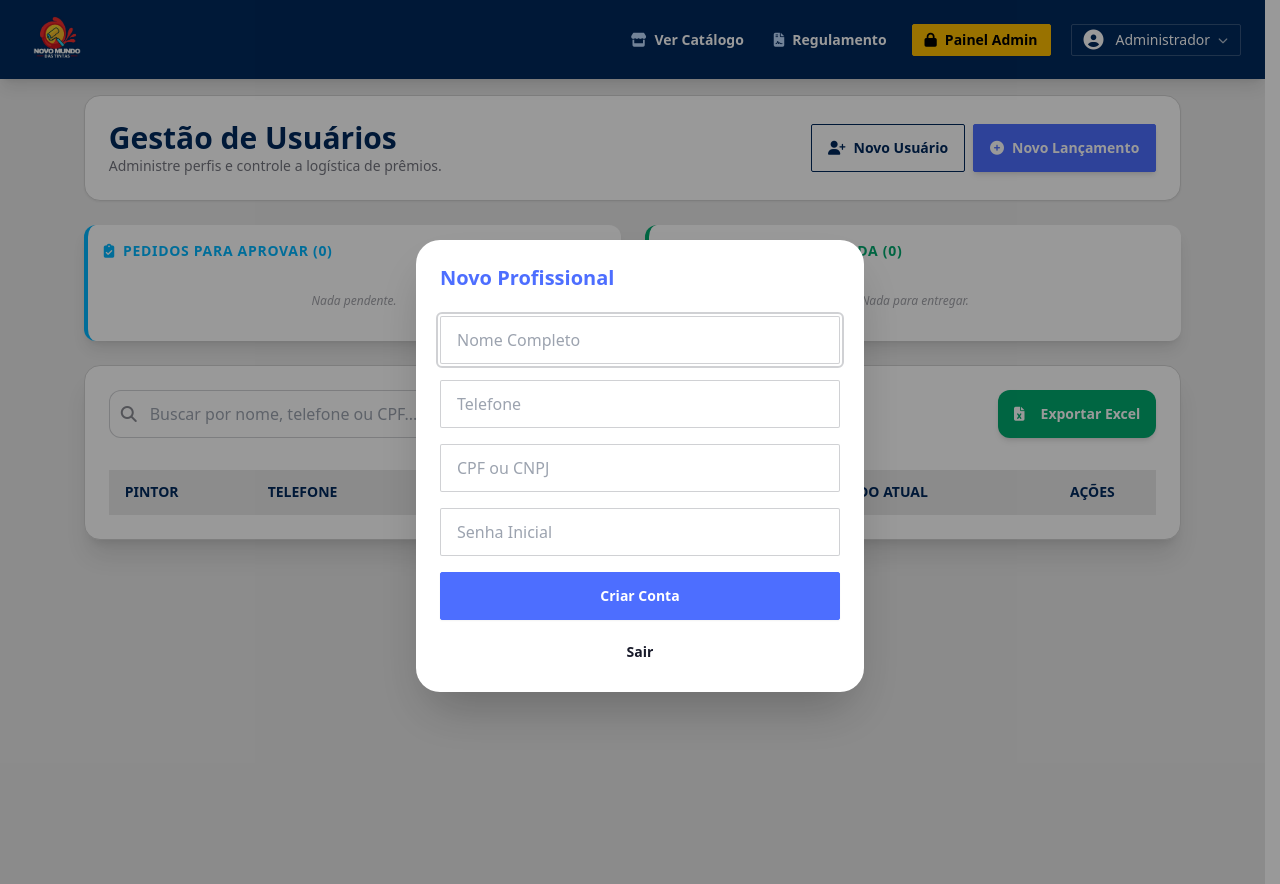
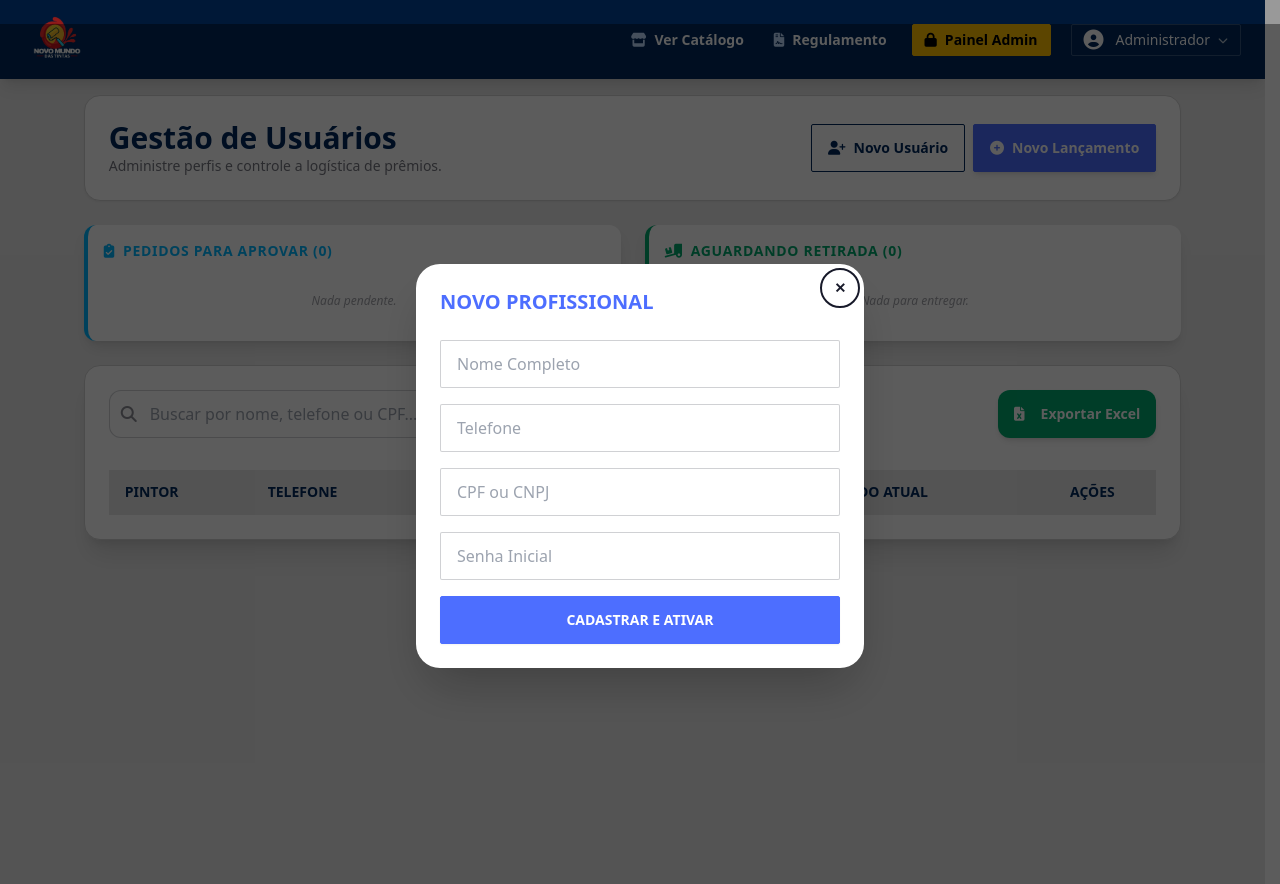
Before and after one commit to andrehsilva/novomundodastintas, a Flask app: page /admin/usuarios in a window 1280 px wide, after a click on "Novo Usuário". Run offline with Flask 3, Linux system fonts and the light colour scheme; a user stored in the database is signed in; lists and menus that the app fills with data are empty; some libraries are stand-ins or nearby versions.

Commit message:
Refactor user modal dialogs and improve UI
Updated modal dialogs for user actions, including edit and delete functionalities. Enhanced the user interface for better accessibility and added titles for buttons.

```diff
--- a/templates/admin_usuarios.html
+++ b/templates/admin_usuarios.html
@@ -80,7 +80,6 @@
 
     <div class="card bg-white shadow-xl border border-base-300 rounded-2xl overflow-hidden">
         <div class="card-body p-6">
-
             <div class="flex flex-col md:flex-row justify-between items-center gap-4 mb-6">
                 <div class="relative w-full md:w-96">
                     <span class="absolute inset-y-0 left-0 flex items-center pl-3 opacity-50">
@@ -90,7 +89,6 @@
                            placeholder="Buscar por nome, telefone ou CPF..."
                            class="input input-bordered w-full pl-10 rounded-xl focus:border-[#00295d]">
                 </div>
-
                 <button onclick="gerarExcelPintores()" class="btn btn-success text-white font-bold rounded-xl shadow-md border-none">
                     <i class="fa-solid fa-file-excel mr-2"></i> Exportar Excel
                 </button>
@@ -120,10 +118,10 @@
                             <td><div class="badge badge-neutral font-black px-4">{{ p.saldo_total }}</div></td>
                             <td class="text-center">
                                 <div class="flex justify-center gap-1">
-                                    <button onclick="document.getElementById('modal_log_{{ p.id }}').showModal()" class="btn btn-circle btn-sm bg-blue-50 border-none text-blue-600 hover:bg-blue-100 shadow-sm"><i class="fa-solid fa-clock-rotate-left"></i></button>
-                                    <button onclick="document.getElementById('modal_edit_{{ p.id }}').showModal()" class="btn btn-circle btn-sm bg-amber-50 border-none text-amber-600 hover:bg-amber-100 shadow-sm"><i class="fa-solid fa-pen"></i></button>
-                                    <button onclick="document.getElementById('modal_reset_{{ p.id }}').showModal()" class="btn btn-circle btn-sm bg-orange-50 border-none text-orange-600 hover:bg-orange-100 shadow-sm"><i class="fa-solid fa-key"></i></button>
-                                    <button onclick="document.getElementById('modal_del_{{ p.id }}').showModal()" class="btn btn-circle btn-sm bg-rose-50 border-none text-rose-600 hover:bg-rose-100 shadow-sm"><i class="fa-solid fa-trash"></i></button>
+                                    <button onclick="document.getElementById('modal_log_{{ p.id }}').showModal()" class="btn btn-circle btn-sm bg-blue-50 border-none text-blue-600 hover:bg-blue-100 shadow-sm" title="Histórico"><i class="fa-solid fa-clock-rotate-left"></i></button>
+                                    <button onclick="document.getElementById('modal_edit_{{ p.id }}').showModal()" class="btn btn-circle btn-sm bg-amber-50 border-none text-amber-600 hover:bg-amber-100 shadow-sm" title="Editar"><i class="fa-solid fa-pen"></i></button>
+                                    <button onclick="document.getElementById('modal_reset_{{ p.id }}').showModal()" class="btn btn-circle btn-sm bg-orange-50 border-none text-orange-600 hover:bg-orange-100 shadow-sm" title="Resetar Senha"><i class="fa-solid fa-key"></i></button>
+                                    <button onclick="document.getElementById('modal_del_{{ p.id }}').showModal()" class="btn btn-circle btn-sm bg-rose-50 border-none text-rose-600 hover:bg-rose-100 shadow-sm" title="Excluir"><i class="fa-solid fa-trash"></i></button>
                                 </div>
                             </td>
                         </tr>
@@ -138,45 +136,20 @@
         <dialog id="modal_log_{{ p.id }}" class="modal">
             <div class="modal-box w-11/12 max-w-4xl p-0 overflow-hidden rounded-3xl border border-base-300">
                 <div class="bg-[#00295d] p-6 flex justify-between items-center text-white">
-                <div>
-                    <h3 class="font-black text-xl">Extrato Detalhado</h3>
-                    <p class="text-xs opacity-70">Profissional: {{ p.nome }}</p>
-                </div>
+                    <div><h3 class="font-black text-xl">Extrato Detalhado</h3><p class="text-xs opacity-70">Profissional: {{ p.nome }}</p></div>
                     <form method="dialog"><button class="btn btn-sm btn-circle btn-ghost text-white">✕</button></form>
                 </div>
                 <div class="p-8 overflow-x-auto">
                     <table class="table table-sm w-full">
-                    <thead>
-                        <tr class="text-[#00295d] uppercase text-[10px]">
-                            <th>Data</th>
-                            <th>Descrição</th>
-                            <th class="text-center">Status</th>
-                            <th class="text-right">Pontos</th>
-                            <th class="text-center">Ações</th>
-                        </tr>
-                    </thead>
+                        <thead><tr class="text-[#00295d] uppercase text-[10px]"><th>Data</th><th>Descrição</th><th class="text-center">Status</th><th class="text-right">Pontos</th><th class="text-center">Ações</th></tr></thead>
                         <tbody>
                             {% for t in p.transacoes | sort(attribute='data', reverse=True) %}
                             <tr>
                                 <td>{{ t.data.strftime('%d/%m/%Y %H:%M') }}</td>
                                 <td class="font-bold">{{ t.descricao }}</td>
-                            <td class="text-center">
-                                <span class="badge badge-xs p-2 font-black uppercase text-[9px]
-                                    {{ 'bg-emerald-100 text-emerald-700' if t.status == 'entregue' }}
-                                    {{ 'bg-blue-100 text-blue-700' if t.status == 'concluido' }}
-                                    {{ 'bg-amber-100 text-amber-700' if t.status == 'pendente' }}
-                                    {{ 'bg-rose-100 text-rose-700' if t.status == 'reprovado' }}">
-                                    {{ t.status }}
-                                </span>
-                            </td>
-                            <td class="text-right font-black {{ 'text-emerald-500' if t.pontos > 0 else 'text-rose-500' }}">
-                                {{ '+' if t.pontos > 0 }}{{ t.pontos }}
-                            </td>
-                            <td class="text-center">
-                                {% if t.pontos > 0 %}
-                                <button onclick="document.getElementById('modal_edit_transacao_{{ t.id }}').showModal()" class="btn btn-ghost btn-xs text-amber-600"><i class="fa-solid fa-pen-to-square"></i></button>
-                                {% endif %}
-                            </td>
+                                <td class="text-center"><span class="badge badge-xs p-2 font-black uppercase text-[9px] {{ 'bg-emerald-100 text-emerald-700' if t.status == 'entregue' else 'bg-blue-100 text-blue-700' if t.status == 'concluido' else 'bg-amber-100 text-amber-700' if t.status == 'pendente' else 'bg-rose-100 text-rose-700' }}">{{ t.status }}</span></td>
+                                <td class="text-right font-black {{ 'text-emerald-500' if t.pontos > 0 else 'text-rose-500' }}">{{ '+' if t.pontos > 0 }}{{ t.pontos }}</td>
+                                <td class="text-center">{% if t.pontos > 0 %}<button onclick="document.getElementById('modal_edit_transacao_{{ t.id }}').showModal()" class="btn btn-ghost btn-xs text-amber-600"><i class="fa-solid fa-pen-to-square"></i></button>{% endif %}</td>
                             </tr>
                             {% endfor %}
                         </tbody>
@@ -187,17 +160,29 @@
         </dialog>
 
         <dialog id="modal_edit_{{ p.id }}" class="modal">
-        <div class="modal-box max-w-md rounded-3xl">
-          <h3 class="font-black text-xl mb-6 text-amber-600">Editar Cadastro: {{ p.nome }}</h3>
+            <div class="modal-box max-w-md rounded-3xl shadow-2xl">
+                <form method="dialog"><button class="btn btn-sm btn-circle btn-ghost absolute right-2 top-2">✕</button></form>
+                <h3 class="font-black text-xl mb-6 text-amber-600">Editar Cadastro</h3>
                 <form action="{{ url_for('admin_editar_usuario', id=p.id) }}" method="POST" class="space-y-4">
                     <input type="text" name="nome" class="input input-bordered w-full font-bold" value="{{ p.nome }}" required>
                     <input type="text" name="telefone" class="input input-bordered w-full font-mono telefone-mask" value="{{ p.telefone }}" required>
                     <input type="email" name="email" class="input input-bordered w-full" value="{{ p.email or '' }}" placeholder="E-mail">
                     <input type="text" name="cpf_cnpj" class="input input-bordered w-full font-mono" value="{{ p.cpf_cnpj or '' }}" placeholder="CPF/CNPJ">
-            <input type="text" name="senha" class="input input-bordered w-full" placeholder="Nova senha (opcional)">
-            <button class="btn btn-warning w-full text-white font-black uppercase shadow-lg">Salvar Alterações</button>
+                    <input type="text" name="senha" class="input input-bordered w-full" placeholder="Alterar senha (opcional)">
+                    <button class="btn btn-warning w-full text-white font-black uppercase">Salvar Alterações</button>
                 </form>
-          <form method="dialog" class="mt-4"><button class="btn btn-sm btn-ghost w-full">Cancelar</button></form>
+            </div>
+            <form method="dialog" class="modal-backdrop bg-black/40"><button>close</button></form>
+        </dialog>
+
+        <dialog id="modal_reset_{{ p.id }}" class="modal">
+            <div class="modal-box max-w-sm rounded-3xl border-2 border-warning/10 shadow-2xl">
+                <form method="dialog"><button class="btn btn-sm btn-circle btn-ghost absolute right-2 top-2">✕</button></form>
+                <h3 class="font-black text-lg mb-4 text-[#00295d]">Resetar Senha: {{ p.nome }}</h3>
+                <form action="{{ url_for('admin_resetar_senha', id=p.id) }}" method="POST" class="space-y-4">
+                    <input type="text" name="nova_senha" placeholder="Nova senha temporária" class="input input-bordered w-full font-bold text-center" required>
+                    <button class="btn btn-warning w-full text-white font-black">Confirmar Reset</button>
+                </form>
             </div>
             <form method="dialog" class="modal-backdrop bg-black/40"><button>close</button></form>
         </dialog>
@@ -205,84 +190,70 @@
         {% for t in p.transacoes %}
         <dialog id="modal_edit_transacao_{{ t.id }}" class="modal">
             <div class="modal-box max-w-sm rounded-3xl border-2 border-amber-100">
-            <h3 class="font-black text-lg mb-4 text-amber-600">Editar Pontos</h3>
+                <form method="dialog"><button class="btn btn-sm btn-circle btn-ghost absolute right-2 top-2">✕</button></form>
+                <h3 class="font-black text-lg mb-4 text-amber-600 text-center">Ajustar Lançamento</h3>
                 <form action="{{ url_for('admin_editar_transacao', id=t.id) }}" method="POST" class="space-y-4">
-                <input type="number" name="pontos" class="input input-bordered w-full font-bold" value="{{ t.pontos }}" required>
+                    <input type="number" name="pontos" class="input input-bordered w-full font-bold text-center" value="{{ t.pontos }}" required>
                     <input type="text" name="descricao" class="input input-bordered w-full" value="{{ t.descricao }}" required>
-                <button class="btn btn-warning w-full text-white font-black">Salvar Alteração</button>
+                    <button class="btn btn-warning w-full text-white font-black">Salvar Ajuste</button>
                 </form>
-            <form method="dialog" class="mt-2"><button class="btn btn-sm btn-ghost w-full">Sair</button></form>
             </div>
             <form method="dialog" class="modal-backdrop bg-black/40"><button>close</button></form>
         </dialog>
         {% endfor %}
 
         <dialog id="modal_del_{{ p.id }}" class="modal">
-        <div class="modal-box max-w-sm rounded-3xl border-2 border-rose-200 p-8 text-center">
+            <div class="modal-box max-w-sm rounded-3xl border-2 border-rose-200 text-center">
                 <h3 class="font-black text-xl mb-4 text-rose-600">Remover Pintor?</h3>
-            <p class="text-sm mb-8">O histórico de <b>{{ p.nome }}</b> será perdido.</p>
+                <p class="text-sm mb-6">O histórico de <b>{{ p.nome }}</b> será apagado para sempre.</p>
+                <div class="flex flex-col gap-2">
                     <form action="{{ url_for('admin_deletar_usuario', id=p.id) }}" method="POST">
-                <button class="btn btn-error w-full text-white font-black">Sim, Remover</button>
+                        <button class="btn btn-error w-full text-white font-black uppercase">Sim, Excluir</button>
                     </form>
-            <form method="dialog" class="mt-2"><button class="btn btn-ghost btn-block">Cancelar</button></form>
+                    <form method="dialog"><button class="btn btn-ghost btn-block">Cancelar</button></form>
                 </div>
+            </div>
+            <form method="dialog" class="modal-backdrop bg-black/40"><button>close</button></form>
         </dialog>
     {% endfor %}
 
     <dialog id="modal_novo_usuario" class="modal">
         <div class="modal-box max-w-md rounded-3xl">
-            <h3 class="font-bold text-xl mb-6 text-primary">Novo Profissional</h3>
+            <form method="dialog"><button class="btn btn-sm btn-circle btn-ghost absolute right-2 top-2">✕</button></form>
+            <h3 class="font-bold text-xl mb-6 text-primary uppercase">Novo Profissional</h3>
             <form method="post" action="{{ url_for('admin_novo_usuario') }}" class="space-y-4">
                 <input type="text" name="nome" placeholder="Nome Completo" class="input input-bordered w-full" required>
                 <input type="text" name="telefone" id="reg_telefone" placeholder="Telefone" class="input input-bordered w-full" required>
                 <input type="text" name="cpf_cnpj" placeholder="CPF ou CNPJ" class="input input-bordered w-full" required>
                 <input type="password" name="senha" placeholder="Senha Inicial" class="input input-bordered w-full" required>
-                <button type="submit" class="btn btn-primary w-full text-white font-black">Criar Conta</button>
+                <button type="submit" class="btn btn-primary w-full text-white font-black">CADASTRAR E ATIVAR</button>
             </form>
-            <form method="dialog" class="mt-4"><button class="btn btn-ghost btn-block btn-sm">Sair</button></form>
         </div>
+        <form method="dialog" class="modal-backdrop bg-black/40"><button>close</button></form>
     </dialog>
 
     <dialog id="modal_credito" class="modal">
         <div class="modal-box max-w-md rounded-3xl border-2 border-primary/10 shadow-2xl">
-            <form method="dialog">
-                <button class="btn btn-sm btn-circle btn-ghost absolute right-2 top-2">✕</button>
-            </form>
-
-            <h3 class="font-bold text-xl mb-6 text-primary flex items-center gap-2">
-                <i class="fa-solid fa-coins"></i> Lançamento de Pontos
-            </h3>
-
+            <form method="dialog"><button class="btn btn-sm btn-circle btn-ghost absolute right-2 top-2">✕</button></form>
+            <h3 class="font-bold text-xl mb-6 text-primary flex items-center gap-2"><i class="fa-solid fa-coins"></i> Lançamento de Pontos</h3>
             <form method="post" action="{{ url_for('admin_usuarios') }}" class="space-y-4">
                 <input type="hidden" name="acao" value="credito_manual">
-
-                <div class="form-control">
-                    <label class="label"><span class="label-text font-bold opacity-60 text-xs uppercase">Pintor Beneficiado</span></label>
+                <div class="form-control"><label class="label"><span class="label-text font-bold opacity-60 text-xs uppercase">Pintor Beneficiado</span></label>
                 <select name="user_id" class="select select-bordered w-full font-bold" required>
                     <option value="" disabled selected>Escolha o profissional...</option>
                     {% for p in pintores %}<option value="{{ p.id }}">{{ p.nome }}</option>{% endfor %}
-                    </select>
-                </div>
-
-                <div class="form-control">
-                    <label class="label"><span class="label-text font-bold opacity-60 text-xs uppercase">Quantidade</span></label>
-                    <input type="number" name="pontos" class="input input-bordered w-full font-black text-emerald-600" placeholder="0" required min="1">
-                </div>
-
-                <div class="form-control">
-                    <label class="label"><span class="label-text font-bold opacity-60 text-xs uppercase">NF ou Motivo</span></label>
-                    <input type="text" name="descricao" class="input input-bordered w-full" placeholder="Ex: NF-123 ou Bonificação" required>
-                </div>
-
+                </select></div>
+                <div class="form-control"><label class="label"><span class="label-text font-bold opacity-60 text-xs uppercase">Quantidade</span></label>
+                <input type="number" name="pontos" class="input input-bordered w-full font-black text-emerald-600" placeholder="0" required min="1"></div>
+                <div class="form-control"><label class="label"><span class="label-text font-bold opacity-60 text-xs uppercase">NF ou Motivo</span></label>
+                <input type="text" name="descricao" class="input input-bordered w-full" placeholder="Ex: NF-123" required></div>
                 <div class="modal-action flex flex-col gap-2 mt-6">
-                    <button class="btn btn-primary w-full text-white font-black uppercase tracking-widest">Confirmar Lançamento</button>
-                    <button type="button" onclick="modal_credito.close()" class="btn btn-ghost btn-block text-xs opacity-50">Cancelar e Sair</button>
+                    <button class="btn btn-primary w-full text-white font-black uppercase">Confirmar Lançamento</button>
+                    <button type="button" onclick="modal_credito.close()" class="btn btn-ghost btn-block text-xs opacity-50">Cancelar</button>
                 </div>
             </form>
         </div>
-        <form method="dialog" class="modal-backdrop bg-black/40">
-            <button>close</button>
-        </form>
+        <form method="dialog" class="modal-backdrop bg-black/40"><button>close</button></form>
     </dialog>
 </div>
 
@@ -291,10 +262,8 @@
 
 <script>
 $(document).ready(function() {
-    // Máscaras
     $('#reg_telefone, .telefone-mask').mask('(00) 00000-0000');
 
-    // FILTRO DE BUSCA INSTANTÂNEO (SEM LENTIDÃO)
     $("#filtroPintores").on("keyup", function() {
         var value = $(this).val().toLowerCase();
         $("#listaPintores tr").filter(function() {
@@ -303,7 +272,6 @@ $(document).ready(function() {
     });
 });
 
-// GERA EXCEL SEM PRECISAR DO DATATABLES
 function gerarExcelPintores() {
     const table = document.getElementById("tabelaDados");
     const wb = XLSX.utils.table_to_book(table, {sheet: "Pintores"});
```
Lines whose indentation alone changed are shown as unchanged.
